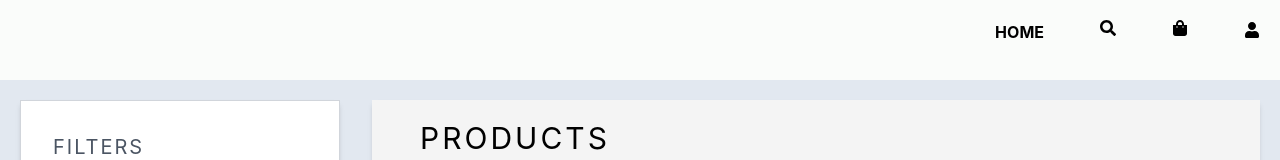
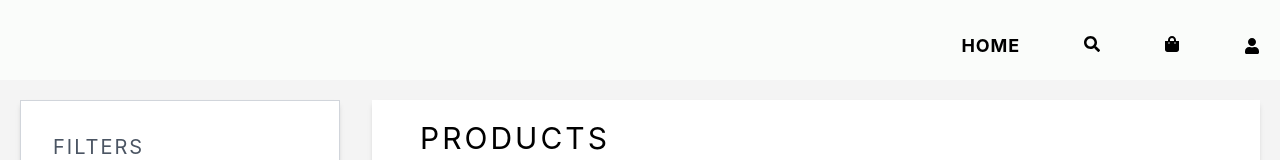
Before and after one commit to sana-mukhtar/Lets-shop, a React (Vite) app in the folder lets-shop-frontend/: page /search in a window 1280 px wide. Shown: the top 160 px of the page. Built offline with nearby package versions, Linux system fonts and the light colour scheme.

Commit message:
complete UI

```diff
--- a/lets-shop-frontend/src/components/Header.tsx
+++ b/lets-shop-frontend/src/components/Header.tsx
@@ -12,22 +12,31 @@ const user = { _id: "asdf", role: "admin" };
 const Header = () => {
   const [isOpen, setIsOpen] = useState<boolean>(false);
   return (
-    <nav className="flex justify-end items-stretch gap-14 flex-row h-20 bg-[#fafcfa] p-5 ">
-      <Link to={"/"} className="font-bold ">
+    <nav className="flex justify-end items-stretch gap-16 flex-row h-20 bg-[#fafcfa] p-5 ">
+      <Link
+        to={"/"}
+        className="font-bold text-lg tracking-wider mt-3 hover:text-[1.2rem] hover:text-blue-600"
+      >
         HOME
       </Link>
-      <Link to={"/search"}>
+      <Link
+        to={"/search"}
+        className="mt-4 hover:text-[1.2rem] hover:text-blue-600"
+      >
         <FaSearch />
       </Link>
-      <Link to={"/cart"}>
+      <Link
+        to={"/cart"}
+        className="mt-4 hover:text-[1.2rem] hover:text-blue-600"
+      >
         <FaShoppingBag />
       </Link>
 
-      <div className="">
+      <div className="mt-4">
         {user?._id ? (
           <>
             <button onClick={() => setIsOpen((prev) => !prev)}>
-              <FaUser />
+              <FaUser className="hover:text-[1.2rem] hover:text-blue-600" />
             </button>
 
             <dialog
--- a/lets-shop-frontend/src/pages/Cart.tsx
+++ b/lets-shop-frontend/src/pages/Cart.tsx
@@ -43,15 +43,15 @@ const Cart = () => {
 
 
   return (
-    <div className="flex flex-row justify-between items-stretch bg-gray-50 gap-4 h-[calc(100vh-4rem)] ">
-      <main className="w-[70%] h-full ">
+    <div className="flex flex-row justify-between items-stretch  my-4 gap-8 px-4 h-[calc(100vh-4rem)] ">
+      <main className="w-[70%] h-fit bg-white shadow-md">
         {cartItems.length > 0 ? (
           cartItems.map((i, idx) => <CartItem key={idx} cartItem={i} />)
         ) : (
           <h1>No Items Added</h1>
         )}
       </main>
-      <aside className="w-[30%] text-base leading-8 pl-40 py-8 font-normal flex-col items-center justify-stretch gap-6">
+      <aside className="w-[30%] text-base leading-8 ml-5 px-10 mx-2 h-fit py-8 font-normal flex-col items-center justify-stretch gap-6 bg-white shadow-md">
         <p>Subtotal : ₹ {subtotal}</p>
         <p>Tax : ₹ {tax}</p>
         <p>Shipping Charges : ₹ {shippingCharges}</p>
--- a/lets-shop-frontend/src/pages/Home.tsx
+++ b/lets-shop-frontend/src/pages/Home.tsx
@@ -10,8 +10,8 @@ const Home = () => {
       <h1 className="text-2xl mt-12 mb-5 flex flex-row justify-between items-center">
         <>LATEST PRODUCTS </>
         <>
-          <Link to={"/search"} className="text-[1rem]">
-            MORE{" "}
+          <Link to={"/search"} className="text-[1rem] hover:text-blue-700 hover:underline hover:text-lg">
+            More>>{" "}
           </Link>{" "}
         </>
       </h1>
--- a/lets-shop-frontend/src/pages/Search.tsx
+++ b/lets-shop-frontend/src/pages/Search.tsx
@@ -11,7 +11,7 @@ const Search = () => {
     const isPrev = page>1;
     const isNext = page<4;
   return (
-    <div className="search p-5 flex justify-start items-stretch gap-8 min-h-[calc(100vh-5rem)] bg-slate-200">
+    <div className="search p-5 flex justify-start items-stretch gap-8 min-h-[calc(100vh-5rem)] bg-[#f4f4f4]">
       <aside className="min-w-80 p-8 flex flex-col justify-start items-stretch gap-2 border shadow-md bg-white border-1 border-gray-300">
         <h2 className="text-xl font-md  text-gray-600 tracking-widest">
           FILTERS
@@ -68,7 +68,7 @@ const Search = () => {
           </select>
         </div>
       </aside>
-      <main className="flex flex-col justify-start items-start bg-[#f4f4f4]  min-w-[calc(100vw-25rem)] px-12 shadow-md">
+      <main className="flex flex-col justify-start items-start bg-[#fff]  min-w-[calc(100vw-25rem)] px-12 shadow-md">
         <h1 className="text-3xl font-normal tracking-widest py-5 ">PRODUCTS</h1>
         <input
           type="text"
--- a/lets-shop-frontend/src/pages/Shipping.tsx
+++ b/lets-shop-frontend/src/pages/Shipping.tsx
@@ -24,7 +24,7 @@ const Shipping = () => {
   }
   return (
     <div className="bg-gray-50 w-[100vw]">
-      <div className="flex flex-row justify-start items-stretch ml-8 pt-2 gap-[40vw] ">
+      <div className="flex flex-row justify-start items-stretch ml-2   pt-2 gap-[40vw] ">
         <Link to="/cart">
           <GrLinkPrevious className="h-12 w-12 rounded-md bg-gray-100 p-4 cursor-pointer hover:bg-black hover:text-white" />
         </Link>
```
